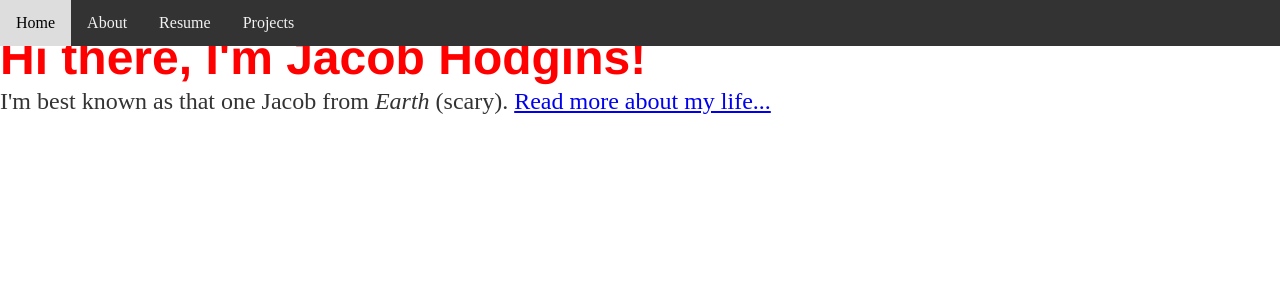
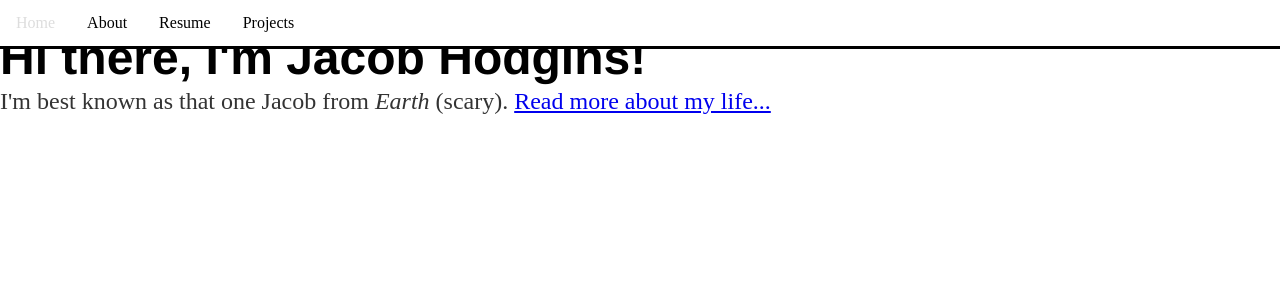
Before and after one commit to JacobHodgins/hodginsjacob, a Jekyll site: the page built from index.html, in a window 1280 px wide. Shown: the top 300 px of the page. Built offline with Jekyll 4.4.1, drawn with Linux system fonts in a browser that asks for light colours; the list of posts is cut into pages by our own code.

Commit message:
Update main.css

```diff
--- a/css/main.css
+++ b/css/main.css
@@ -4,22 +4,23 @@
 
 nav.navbar {
   overflow: hidden;
-  background-color: #333;
+  background-color: white;
   position: fixed; /* Set the navbar to fixed position */
   top: 0; /* Position the navbar at the top of the page */
   width: 100%; /* Full width */
+  border-bottom-style: solid;
+  border-color: black;
 }
 nav.navbar a {
   float: left;
   display: block;
-  color: #f2f2f2;
+  color: black;
   text-align: center;
   padding: 14px 16px;
   text-decoration: none;
 }
 nav.navbar a:hover {
-  background: #ddd;
-  color: black;
+  color: #ddd;
 }
 div.container {
   margin-top: 30px; /* Add a top margin to avoid content overlay */
@@ -27,7 +28,7 @@ div.container {
 h1 {
     font-size: 3em;
     font-family:'Helvetica', 'Arial', 'Sans-Serif';
-    color: red;
+    color: black;
 }
 p {
     font-size: 1.5em;
```
